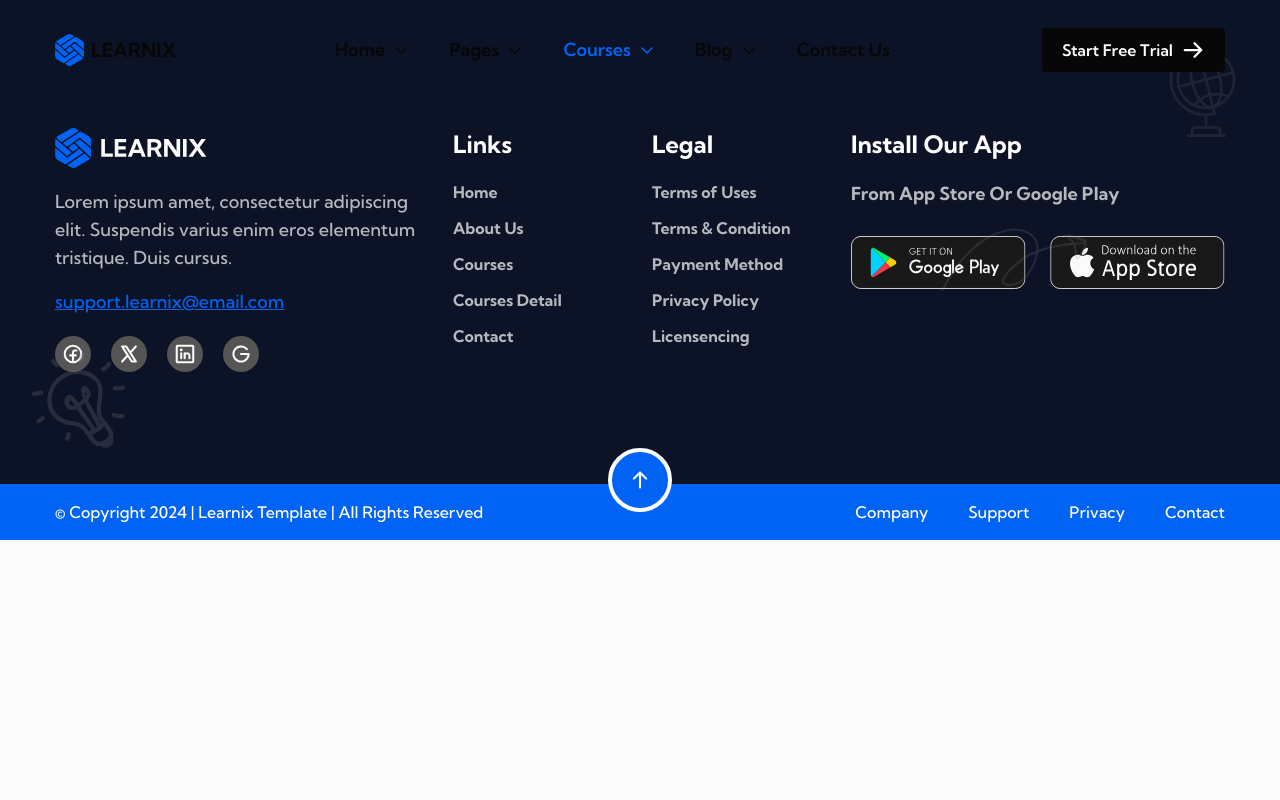
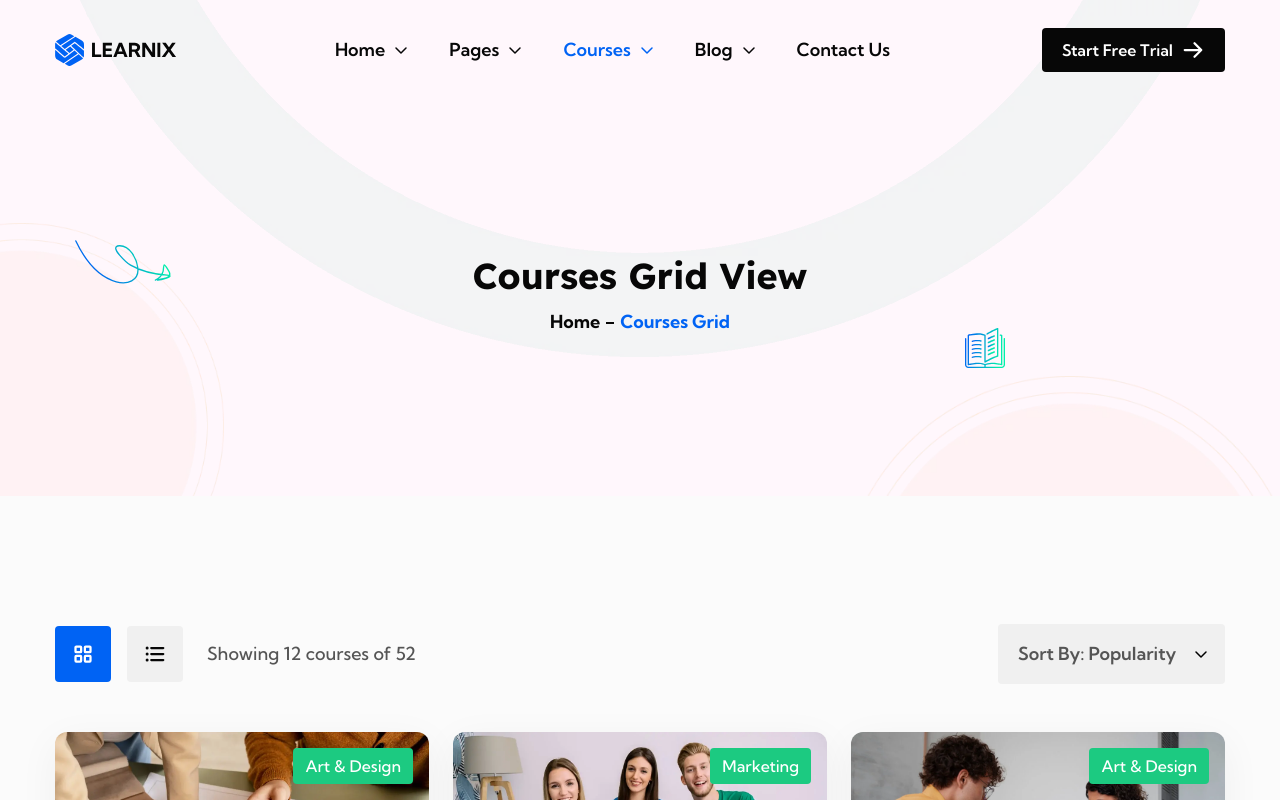
Before and after one commit to Mshahzaib123/lernix, a React (Vite) app: page /courses-grid-view in a window 1280 px wide. Shown: the top 800 px of the page. Built offline with nearby package versions, Linux system fonts and the light colour scheme.

Commit message:
Course Grid Page Added

```diff
--- a/src/App.jsx
+++ b/src/App.jsx
@@ -16,6 +16,7 @@ import TeamPage from './pages/team-page';
 import TeamDetails from './pages/team-details';
 import CoursesList from './pages/courses-list';
 import CourseDetails from './pages/course-details';
+import CoursesGrid from './pages/courses-grid';
 
 function App() {
   const location = useLocation();
@@ -55,6 +56,7 @@ function App() {
             <Route path='/courses-list-view' element={<CoursesList />} />
             <Route path='/courses-detail/' element={<CourseDetails />} />
             <Route path='/courses-detail/:id' element={<CourseDetails />} />
+            <Route path='/courses-grid-view' element={<CoursesGrid />} />
           </Routes>
           {footer}
         </>
--- /dev/null
+++ b/src/pages/courses-grid.jsx
@@ -0,0 +1,13 @@
+import HeroSec4 from '../components/heroSec/heroSec4'
+import CoursesSec4 from '../components/coursesSec/coursesSec4'
+
+const CoursesGrid = () => {
+    return (
+        <>
+            <HeroSec4 heading="Courses Grid View" subHeading="Courses Grid" />
+            <CoursesSec4 />
+        </>
+    )
+}
+
+export default CoursesGrid
```
